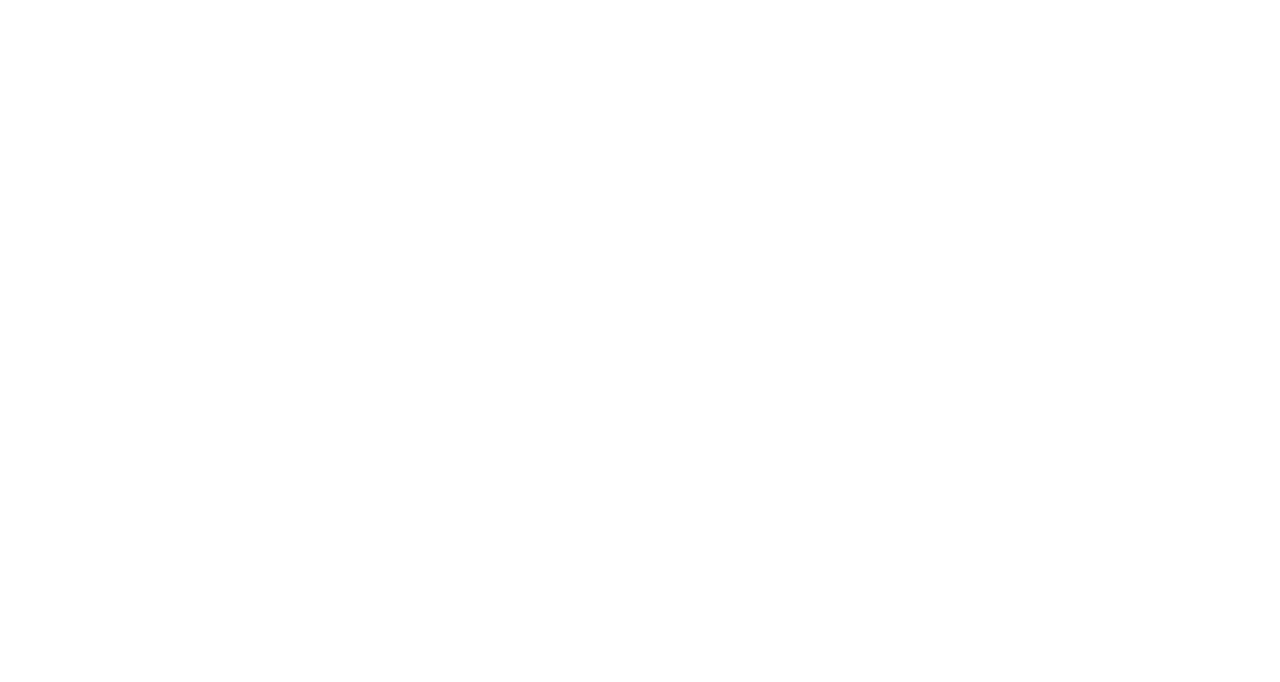
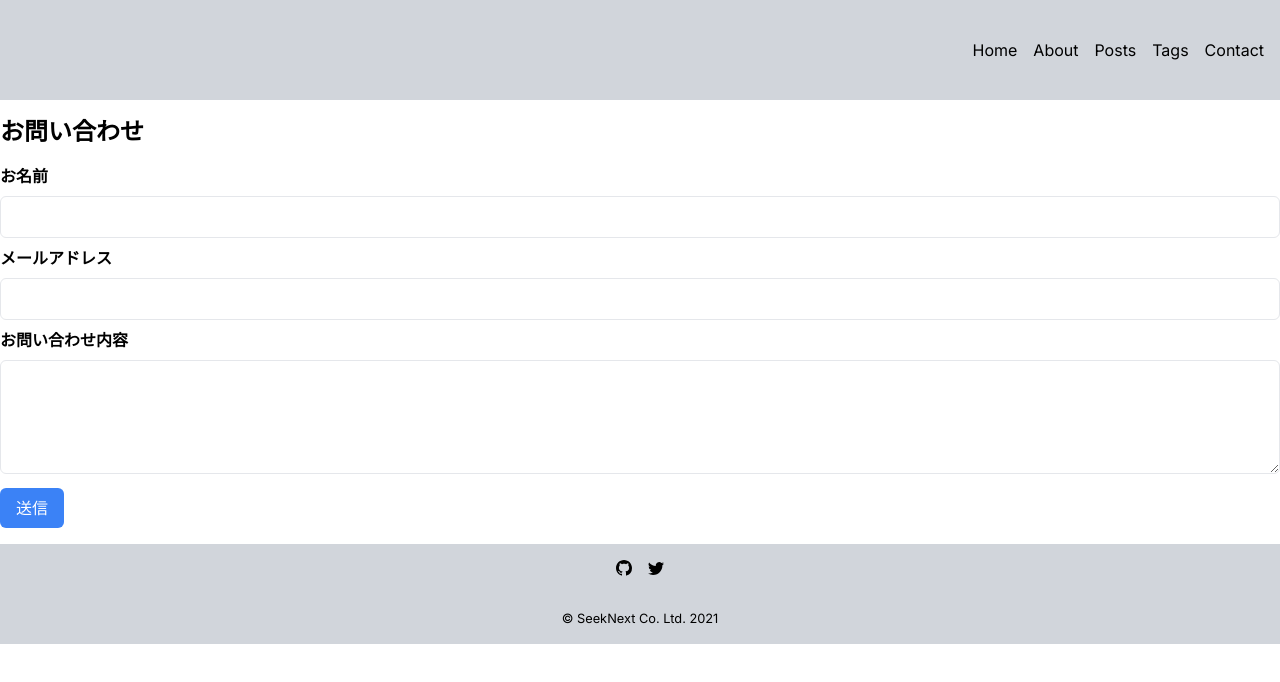
Before and after one commit to yamataikoku0114/next-blog, a Next.js app: page /contact in a window 1280 px wide. Shown: the top 682 px of the page. Built offline with nearby package versions, Linux system fonts and the light colour scheme.

Commit message:
Viewのベース作成

```diff
--- a/package.json
+++ b/package.json
@@ -19,6 +19,7 @@
     "postcss": "8.4.27",
     "react": "18.2.0",
     "react-dom": "18.2.0",
+    "react-icons": "^4.10.1",
     "tailwindcss": "3.3.3",
     "typescript": "5.1.6"
   }
--- a/src/app/about/page.tsx
+++ b/src/app/about/page.tsx
@@ -1,3 +1,24 @@
+import Image from 'next/image';
+
 export default function About() {
-  return <h1>About Page</h1>;
+  return (
+    <div>
+      <h1 className="text-2xl font-bold">About</h1>
+      <div>
+        <div className="flex justify-center mt-4">
+          <Image
+            src="/images/Pasa.png"
+            alt="自己紹介画像"
+            width={300}
+            height={300}
+          />
+        </div>
+        <div className="text-3xl font-bold mt-4">Yamamoto Taiki</div>
+        <div>age:</div>
+        <div>経歴:</div>
+        <div>説明:</div>
+        <p>aaaaaaaaaaaaaaaaaaaaaaaaaaaa</p>
+      </div>
+    </div>
+  );
 }
--- a/src/app/categories/page.tsx
+++ /dev/null
@@ -1,5 +0,0 @@
-export default function CategoryLists () {
-    return (
-        <div>カテゴリー一覧</div>
-    )
-}
--- /dev/null
+++ b/src/app/components/Footer.tsx
@@ -0,0 +1,25 @@
+import Link from 'next/link';
+import { BsGithub } from 'react-icons/bs';
+import { BsTwitter } from 'react-icons/bs';
+
+export default function Footer() {
+  return (
+    <footer className="grid place-items-center bg-gray-300" style={{ height: "100px" }}>
+      <nav>
+        <ul className="flex justify-center space-x-4">
+          <li>
+            <Link href="https://github.com/yamataikoku0114">
+              <BsGithub />
+            </Link>
+          </li>
+          <li>
+            <Link href="https://twitter.com/xDZovNSVDxWhCPR">
+              <BsTwitter />
+            </Link>
+          </li>
+        </ul>
+      </nav>
+      <small>© SeekNext Co. Ltd. 2021</small>
+    </footer>
+  );
+}
--- /dev/null
+++ b/src/app/components/Header.tsx
@@ -0,0 +1,27 @@
+import Link from 'next/link';
+
+export default function Header() {
+  return (
+    <header>
+      <nav>
+        <ul className="flex justify-end items-center space-x-4 bg-gray-300 mb-4 p-4" style={{ height: "100px" }}>
+          <li>
+            <Link href="/">Home</Link>
+          </li>
+          <li>
+            <Link href="/about">About</Link>
+          </li>
+          <li>
+            <Link href="/posts">Posts</Link>
+          </li>
+          <li>
+            <Link href="/tags">Tags</Link>
+          </li>
+          <li>
+            <Link href="/contact">Contact</Link>
+          </li>
+        </ul>
+      </nav>
+    </header>
+  );
+}
--- a/src/app/contact/page.tsx
+++ b/src/app/contact/page.tsx
@@ -1,3 +1,46 @@
-export default function Contact () {
-    <div>お問い合わせ</div>
+export default function Contact() {
+  return (
+    <div className="mb-4">
+      <div className="text-2xl font-bold mb-4">お問い合わせ</div>
+      <form action="" method="post">
+        <label htmlFor="name" className="block font-bold mb-2">
+          お名前
+        </label>
+        <input
+          type="text"
+          id="name"
+          name="name"
+          className="w-full px-4 py-2 border rounded-md focus:outline-none focus:border-blue-500 mb-2"
+          required
+        />
+        <label htmlFor="email" className="block font-bold mb-2">
+          メールアドレス
+        </label>
+        <input
+          type="email"
+          id="email"
+          name="email"
+          className="w-full px-4 py-2 border rounded-md focus:outline-none focus:border-blue-500 mb-2"
+          required
+        />
+        <label htmlFor="message" className="block font-bold mb-2">
+          お問い合わせ内容
+        </label>
+        <textarea
+          id="message"
+          name="message"
+          className="w-full px-4 py-2 border rounded-md focus:outline-none focus:border-blue-500 mb-2"
+          rows={4}
+          required
+        ></textarea>
+
+        <button
+          type="submit"
+          className="bg-blue-500 text-white px-4 py-2 rounded-md hover:bg-blue-600"
+        >
+          送信
+        </button>
+      </form>
+    </div>
+  );
 }
--- a/src/app/layout.tsx
+++ b/src/app/layout.tsx
@@ -1,22 +1,28 @@
-import './globals.css'
-import type { Metadata } from 'next'
-import { Inter } from 'next/font/google'
+import './globals.css';
+import type { Metadata } from 'next';
+import { Inter } from 'next/font/google';
+import Header from './components/Header';
+import Footer from './components/Footer';
 
-const inter = Inter({ subsets: ['latin'] })
+const inter = Inter({ subsets: ['latin'] });
 
 export const metadata: Metadata = {
   title: 'Create Next App',
   description: 'Generated by create next app',
-}
+};
 
 export default function RootLayout({
   children,
 }: {
-  children: React.ReactNode
+  children: React.ReactNode;
 }) {
   return (
     <html lang="en">
-      <body className={inter.className}>{children}</body>
+      <body className={inter.className}>
+        <Header />
+        {children}
+        <Footer />
+      </body>
     </html>
-  )
+  );
 }
--- a/src/app/page.tsx
+++ b/src/app/page.tsx
@@ -1,5 +1,41 @@
 import Image from 'next/image';
 
 export default function Home() {
-  return <div>Top Page</div>;
+  return (
+    <div>
+      <h1 className="text-2xl font-bold mb-4">最近の投稿</h1>
+      <div>
+        <div className="bg-white p-4 shadow-md rounded-md mb-4">
+          <h2>投稿タイトル1</h2>
+          <p>タグ</p>
+          <p>投稿詳細</p>
+          <p>投稿日時:</p>
+        </div>
+        <div className="bg-white p-4 shadow-md rounded-md mb-4">
+          <h2>投稿タイトル2</h2>
+          <p>タグ</p>
+          <p>投稿詳細</p>
+          <p>投稿日時:</p>
+        </div>
+        <div className="bg-white p-4 shadow-md rounded-md mb-4">
+          <h2>投稿タイトル3</h2>
+          <p>タグ</p>
+          <p>投稿詳細</p>
+          <p>投稿日時:</p>
+        </div>
+        <div className="bg-white p-4 shadow-md rounded-md mb-4">
+          <h2>投稿タイトル4</h2>
+          <p>タグ</p>
+          <p>投稿詳細</p>
+          <p>投稿日時:</p>
+        </div>
+        <div className="bg-white p-4 shadow-md rounded-md mb-4">
+          <h2>投稿タイトル5</h2>
+          <p>タグ</p>
+          <p>投稿詳細</p>
+          <p>投稿日時:</p>
+        </div>
+      </div>
+    </div>
+  );
 }
--- a/src/app/posts/page.tsx
+++ b/src/app/posts/page.tsx
@@ -1,5 +1,28 @@
-export default function PostLists () {
-    return (
-        <div>記事一覧</div>
-    )
+import Link from 'next/link';
+
+export default function PostLists() {
+  const posts = [
+    { title: '投稿タイトル1', slug: 'post-1' },
+    { title: '投稿タイトル2', slug: 'post-2' },
+    { title: '投稿タイトル3', slug: 'post-3' },
+    { title: '投稿タイトル4', slug: 'post-4' },
+    { title: '投稿タイトル5', slug: 'post-5' },
+  ];
+  return (
+    <div>
+      <h1 className="text-2xl font-bold mb-4">記事一覧</h1>
+      <div>
+        {posts.map((post) => (
+          <Link href={`/posts/${post.slug}`} key={post.slug}>
+            <div className="bg-white p-4 shadow-md rounded-md mb-4">
+              <h2>{post.title}</h2>
+              <p>タグ</p>
+              <p>投稿詳細</p>
+              <p>投稿日時:</p>
+            </div>
+          </Link>
+        ))}
+      </div>
+    </div>
+  );
 }
--- /dev/null
+++ b/src/app/tags/page.tsx
@@ -0,0 +1,26 @@
+export default function TagLists() {
+  const tags = [
+    'HTML',
+    'CSS',
+    'JavaScript',
+    'TypeScript',
+    'React',
+    'Next.js',
+    'Docker',
+  ];
+  return (
+    <div className="p-4">
+      <div className="text-2xl font-bold mb-4">タグ一覧</div>
+      <div className="flex flex-wrap">
+        {tags.map((tag) => (
+          <button
+            key={tag}
+            className="bg-blue-500 hover:bg-blue-700 text-white font-bold py-2 px-4 rounded-full m-2"
+          >
+            {tag}
+          </button>
+        ))}
+      </div>
+    </div>
+  );
+}
```
Also changed, not shown: 2 other files (tests, documents, lock files or other folders).
